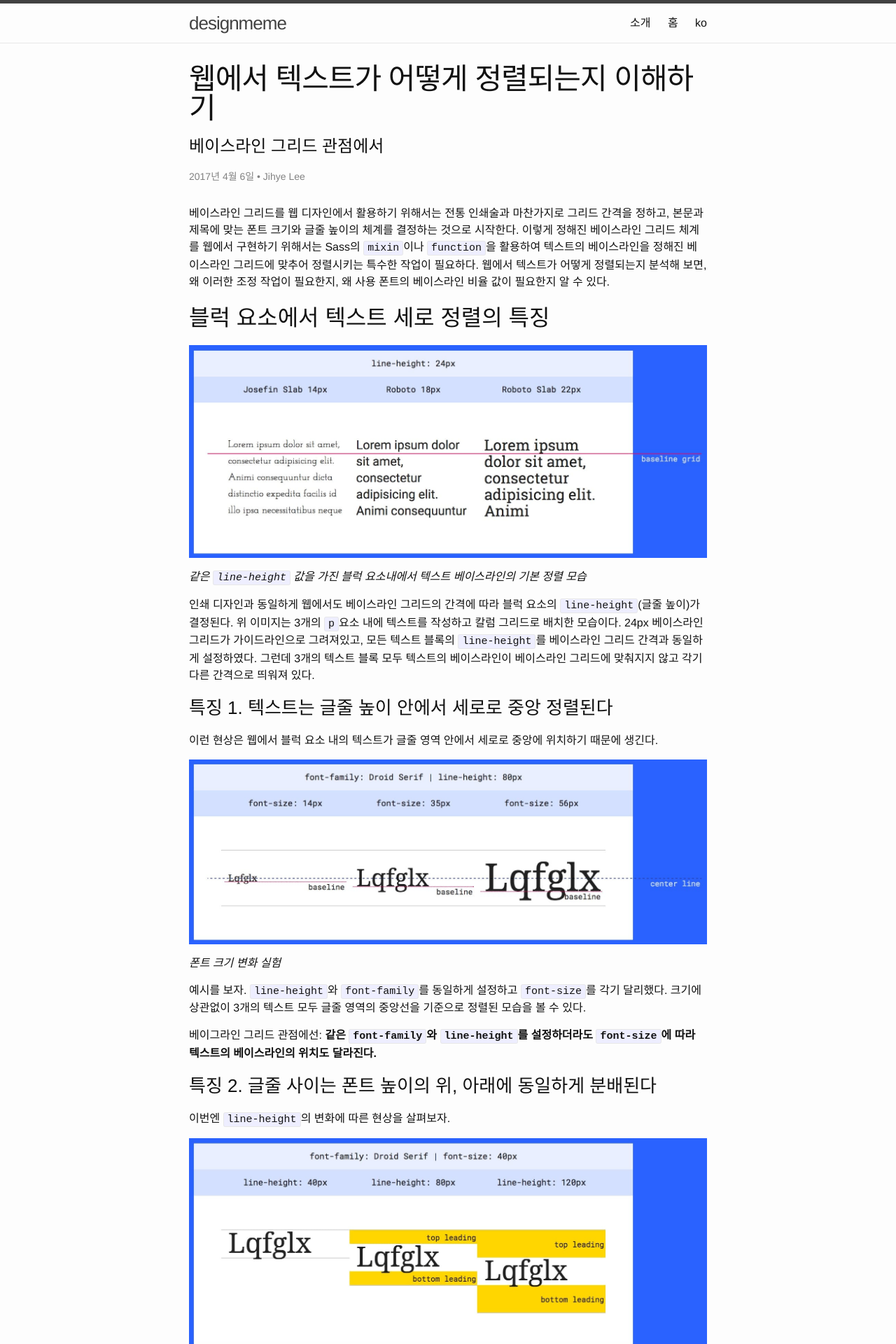
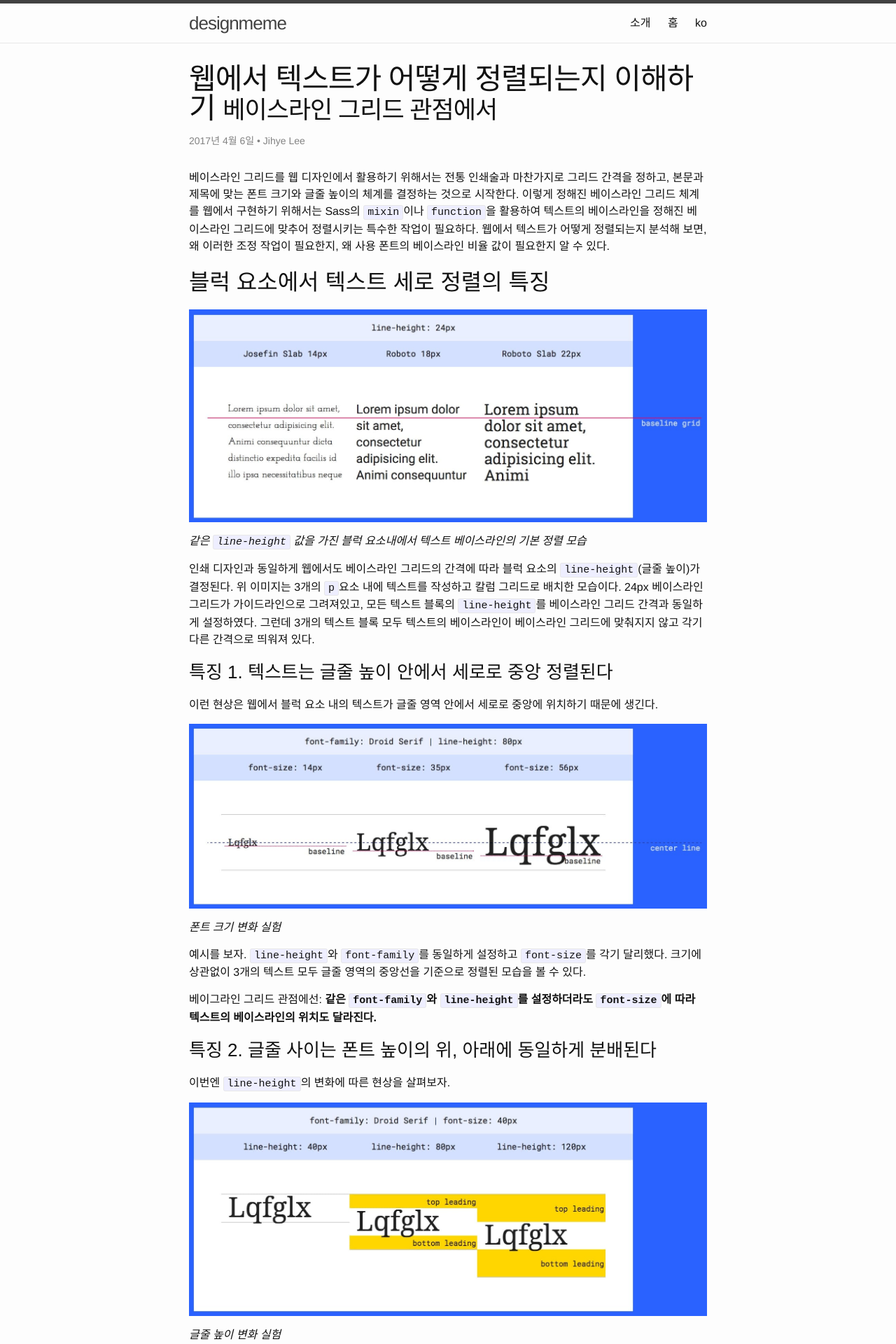
Before and after one commit to designmeme/designmeme.github.io, a Jekyll site: the page built from _posts/2017-04-07-웹에서-텍스트가-어떻게-정렬되는지-이해하기.md, in a window 1280 px wide. Shown: the top 1920 px of the page at 70% size. Built offline with Jekyll 4.4.1, drawn with Linux system fonts in a browser that asks for light colours.

Commit message:
change subtitle

```diff
--- a/_layouts/post.html
+++ b/_layouts/post.html
@@ -4,10 +4,12 @@ layout: default
 <article class="post" itemscope itemtype="http://schema.org/BlogPosting">
 
   <header class="post-header">
-    <h1 class="post-title" itemprop="name headline">{{ page.title | escape }}</h1>
-    {% if page.subtitle %}
-      <h2 class="post-subtitle">{{ page.subtitle }}</h2>
-    {% endif %}
+    <h1 class="post-title" itemprop="name headline">
+      {{ page.title | escape }}
+      {% if page.subtitle %}
+        <small class="post-subtitle"> {{ page.subtitle }}</small>
+      {% endif %}
+    </h1>
     <p class="post-meta">
       <time datetime="{{ page.date | date_to_xmlschema }}" itemprop="datePublished">{% include date.html %}</time>
       {% if page.author %} • <span itemprop="author" itemscope itemtype="http://schema.org/Person"><span itemprop="name">{{ page.author }}</span></span>{% endif %}
```
